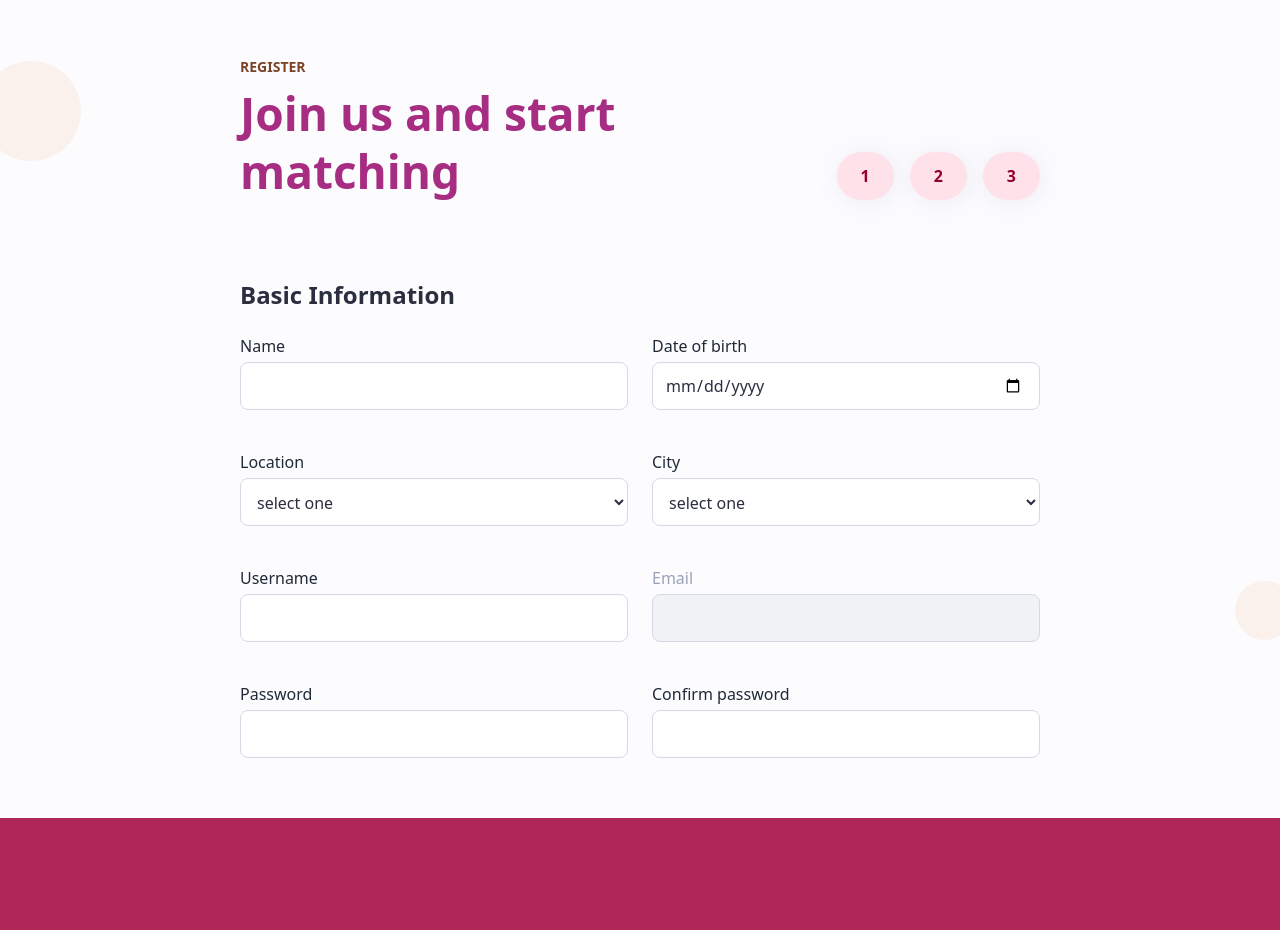
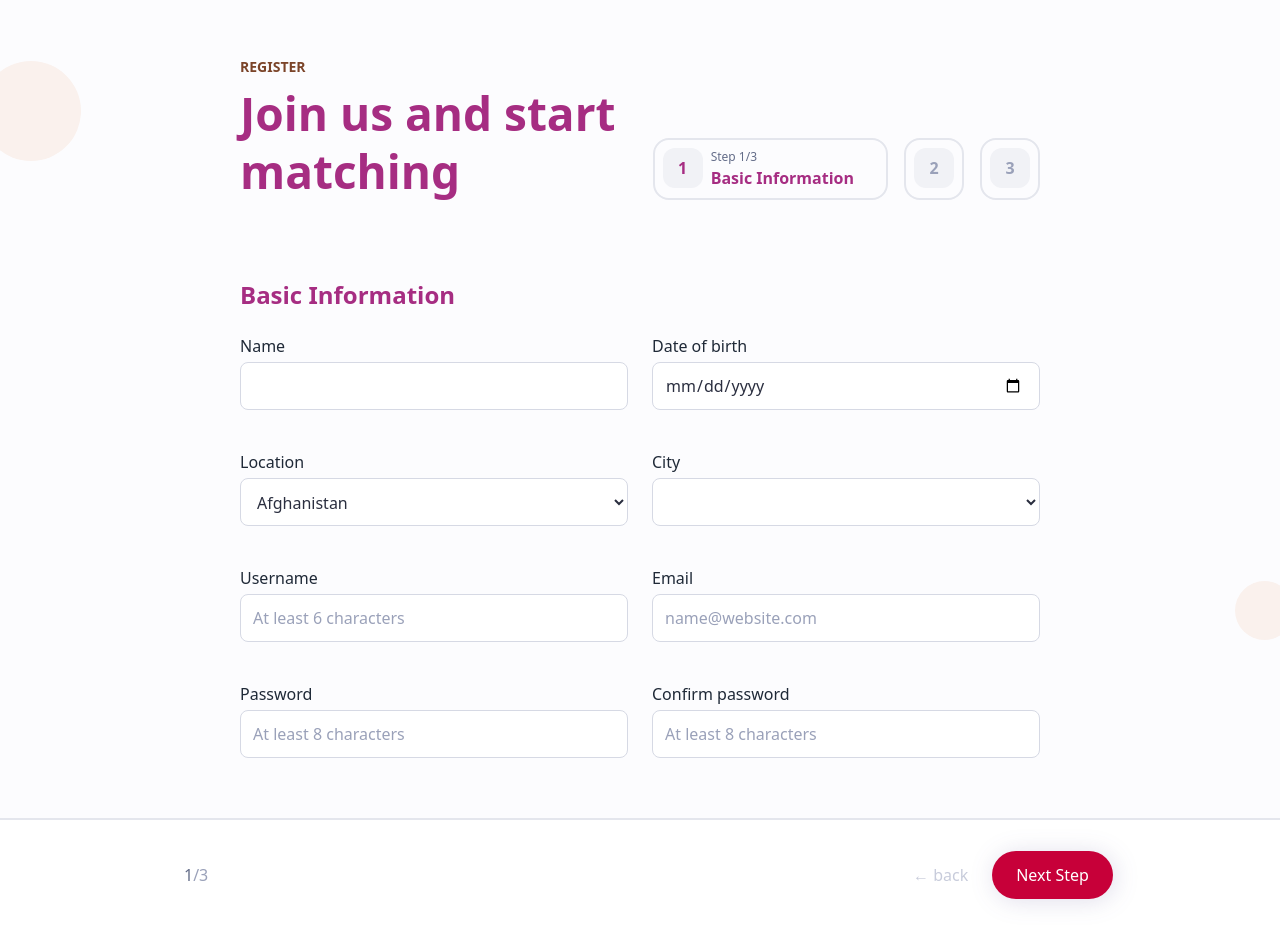
Before and after one commit to spudjee123/merry-match, a React (Vite) app in the folder client/: page /register in a window 1280 px wide. Shown: the part 140-1070 px from the top of the page. Built offline with nearby package versions, Linux system fonts and the light colour scheme.

Commit message:
style: finish style register page

```diff
--- a/client/src/App.jsx
+++ b/client/src/App.jsx
@@ -23,6 +23,7 @@ function App() {
           <Route path="/package/edit" element={<EditPackage />} />
           <Route path="/user/:userId/edit" element={<EditProfilePage />} />
           <Route path="/register" element={<RegisterPage />} />
+          <Route path="/login" element={<Login />} />
 
           {/* <Route path="/page" element={<Page />} /> */}
         </Routes>
--- a/client/src/components/non-user/register-form.jsx
+++ b/client/src/components/non-user/register-form.jsx
@@ -1,12 +1,5 @@
 import { useEffect, useState } from "react";
 import * as countryDB from "../../assets/test-data/Countrydata.json";
-import exit_icon from "../../assets/icons/cancel-icon.png";
-import back_icon from "../../assets/icons/back-vector-icon.png";
-import next_icon from "../../assets/icons/next-vector-icon.png";
-import location_icon from "../../assets/icons/location-icon.png";
-import reject_icon from "../../assets/icons/reject-icon.png";
-import love_icon from "../../assets/icons/love-icon.png";
-import preview_exit_icon from "../../assets/icons/preview-exit-icon.png";
 
 function RegisterForm() {
   const [hobbiesList, setHobbiesList] = useState([]);
@@ -29,8 +22,24 @@ function RegisterForm() {
   ];
   const [images, setImages] = useState(["", "", "", "", ""]);
   const [step, setStep] = useState(1);
+  const [userInfo, setUserInfo] = useState({
+    name: "",
+    dateOfBirth: "",
+    location: "",
+    city: "",
+    username: "",
+    email: "",
+    password: "",
+    confirmPassword: "",
+    sexIden: "",
+    sexPrefer: "",
+    racePrefer: "",
+    meeting: "",
+    hobbiesList: [],
+    images: { 1: "", 2: "", 3: "", 4: "", 5: "" },
+  });
 
-  console.log(images);
+  console.log(userInfo);
   useEffect(() => {
     setCityList(
       countryDB.data
@@ -39,7 +48,7 @@ function RegisterForm() {
     );
   }, [location]);
   const inputClassName =
-    "h-12 p-3 pr-4 gap-2 rounded-lg border border-gray-400 text-gray-900 bg-white";
+    "h-12 p-3 pr-4 gap-2 rounded-lg border border-gray-400 text-gray-900 bg-white placeholder:text-gray-600";
   const formGroupClassName = "flex flex-col gap-1 w-full";
   const formGroupRowClassName =
     "flex flex-col-reverse gap-6 lg:flex-row-reverse lg:gap-6";
@@ -48,7 +57,7 @@ function RegisterForm() {
     <>
       <form className="">
         <section className="gap-10 lg:gap-20 flex flex-col px-4 py-10 lg:px-60 lg:pt-20 lg:pb-[60px] min-h-[calc(100vh-164px)] lg:min-h-[calc(100vh-200px)]">
-          <section className=" flex justify-between">
+          <section className=" flex flex-col max-lg:gap-[37px] lg:flex-row lg:justify-between">
             <article>
               <h1 className=" text-sm font-semibold leading-[21px] text-beige-700 mb-2">
                 REGISTER
@@ -60,46 +69,99 @@ function RegisterForm() {
                 matching
               </p>
             </article>
-            <div className=" hidden lg:flex justify-end items-end gap-4">
+            <div className="flex lg:justify-end lg:items-end">
+              <div className=" flex gap-2 lg:gap-4 item-center">
                 <button
                   type="button"
-                id="preview-btn"
-                className=" px-6 py-3 bg-red-100 text-red-600 font-bold leading-6 text-center rounded-[99px] drop-shadow-secondary"
+                  id="register-step-1-btn"
+                  className={` rounded-2xl border-2 border-gray-300 p-2 text-purple-500 font-extrabold flex gap-2 ${
+                    step === 1 ? " sm:pr-8 text-nowrap " : " "
+                  }`}
                   onClick={(event) => {
                     event.preventDefault();
                     setStep(1);
                   }}
                 >
+                  <p
+                    className={` w-10 h-10 bg-gray-200 rounded-xl flex items-center justify-center ${
+                      step === 1 ? "" : " text-gray-600"
+                    }`}
+                  >
                     1
+                  </p>
+
+                  {step === 1 ? (
+                    <div className=" text-start">
+                      <p className=" text-gray-700 text-xs leading-[18px] font-medium">
+                        Step {step}/3
+                      </p>
+                      <p>Basic Information</p>
+                    </div>
+                  ) : null}
                 </button>
                 <button
                   type="button"
-                id="preview-btn"
-                className=" px-6 py-3 bg-red-100 text-red-600 font-bold leading-6 text-center rounded-[99px] drop-shadow-secondary"
+                  id="register-step-2-btn"
+                  className={` rounded-2xl border-2 border-gray-300 p-2 text-purple-500 font-extrabold flex gap-2 ${
+                    step === 2 ? " sm:pr-8 text-nowrap " : " "
+                  }`}
                   onClick={(event) => {
                     event.preventDefault();
                     setStep(2);
                   }}
                 >
+                  <p
+                    className={` w-10 h-10 bg-gray-200 rounded-xl flex items-center justify-center ${
+                      step === 2 ? " " : " text-gray-600"
+                    }`}
+                  >
                     2
+                  </p>
+
+                  {step === 2 ? (
+                    <div className=" text-start">
+                      <p className=" text-gray-700 text-xs leading-[18px] font-medium">
+                        Step {step}/3
+                      </p>
+                      <p>Identities and Interests</p>
+                    </div>
+                  ) : null}
                 </button>
                 <button
                   type="button"
-                id="preview-btn"
-                className=" px-6 py-3 bg-red-100 text-red-600 font-bold leading-6 text-center rounded-[99px] drop-shadow-secondary"
+                  id="register-step-3-btn"
+                  className={` rounded-2xl border-2 border-gray-300 p-2 text-purple-500 font-extrabold flex gap-2 ${
+                    step === 3 ? " sm:pr-8 text-nowrap " : " "
+                  }`}
                   onClick={(event) => {
                     event.preventDefault();
                     setStep(3);
                   }}
                 >
+                  <p
+                    className={` w-10 h-10 bg-gray-200 rounded-xl flex items-center justify-center ${
+                      step === 3 ? " " : " text-gray-600 "
+                    }`}
+                  >
                     3
+                  </p>
+
+                  {step === 3 ? (
+                    <div className=" text-start">
+                      <p className=" text-gray-700 text-xs leading-[18px] font-medium">
+                        Step {step}/3
+                      </p>
+                      <p>Upload Photos</p>
+                    </div>
+                  ) : null}
                 </button>
+              </div>
             </div>
           </section>
 
           {step === 1 ? (
             <section>
-              <h2 className="mb-6 font-bold text-2xl leading-[30px] text-gray-900">
+              <h2 className="mb-6 font-bold text-2xl leading-[30px] text-purple-500">
                 Basic Information
               </h2>
               <div className="flex flex-col gap-6 leading-6 lg:gap-10 ">
@@ -108,8 +170,15 @@ function RegisterForm() {
                     <label htmlFor="dateOfBirth">Date of birth</label>
                     <input
                       id="dateOfBirth"
-                      className="h-12 p-3 pr-4 gap-2 rounded-lg border border-gray-400 bg-white text-gray-900"
+                      className="h-12 p-3 pr-4 gap-2 rounded-lg border border-gray-400 bg-white text-gray-900 placeholder:text-gray-600"
                       type="date"
+                      value={userInfo.dateOfBirth}
+                      onChange={(event) =>
+                        setUserInfo({
+                          ...userInfo,
+                          dateOfBirth: event.target.value,
+                        })
+                      }
                       required
                     />
                   </div>
@@ -121,6 +190,10 @@ function RegisterForm() {
                       className={inputClassName}
                       type="text"
                       maxLength="50"
+                      value={userInfo.name}
+                      onChange={(event) =>
+                        setUserInfo({ ...userInfo, name: event.target.value })
+                      }
                       required
                     />
                   </div>
@@ -129,8 +202,15 @@ function RegisterForm() {
                 <div className={formGroupRowClassName}>
                   <div className={formGroupClassName}>
                     <label htmlFor="city">City</label>
-                    <select id="city" className={inputClassName}>
-                      <option selected>select one</option>
+                    <select
+                      id="city"
+                      className={inputClassName}
+                      value={userInfo.city}
+                      defaultValue={"select one"}
+                      onChange={(event) =>
+                        setUserInfo({ ...userInfo, city: event.target.value })
+                      }
+                    >
                       {cityList.map((item, index) => (
                         <option key={index}>{item}</option>
                       ))}
@@ -142,11 +222,15 @@ function RegisterForm() {
                     <select
                       id="location"
                       className={inputClassName}
+                      value={userInfo.location}
                       onChange={(event) => {
                         setLocation(event.target.value);
+                        setUserInfo({
+                          ...userInfo,
+                          location: event.target.value,
+                        });
                       }}
                     >
-                      <option selected>select one</option>
                       {locationDB.map((item, index) => (
                         <option key={index}>{item}</option>
                       ))}
@@ -156,16 +240,12 @@ function RegisterForm() {
 
                 <div className={formGroupRowClassName}>
                   <div className={formGroupClassName}>
-                    <label htmlFor="email" className="text-gray-600">
-                      Email
-                    </label>
+                    <label htmlFor="email">Email</label>
                     <input
                       id="email"
-                      className={
-                        "h-12 p-3 pr-4 gap-2 rounded-lg border border-gray-400 text-gray-900 bg-gray-200"
-                      }
+                      className={inputClassName}
                       type="email"
-                      disabled
+                      placeholder="name@website.com"
                     />
                   </div>
 
@@ -176,6 +256,7 @@ function RegisterForm() {
                       className={inputClassName}
                       type="text"
                       maxLength="6"
+                      placeholder="At least 6 characters"
                       required
                     />
                   </div>
@@ -189,6 +270,7 @@ function RegisterForm() {
                       className={inputClassName}
                       type="password"
                       maxLength="8"
+                      placeholder="At least 8 characters"
                       required
                     />
                   </div>
@@ -197,8 +279,10 @@ function RegisterForm() {
                     <input
                       id="password"
                       className={inputClassName}
+                      value={userInfo.password}
                       type="password"
                       maxLength="8"
+                      placeholder="At least 8 characters"
                       required
                     />
                   </div>
@@ -207,7 +291,7 @@ function RegisterForm() {
             </section>
           ) : step === 2 ? (
             <section>
-              <h2 className="mb-6 font-bold text-2xl leading-[30px] text-gray-900">
+              <h2 className="mb-6 font-bold text-2xl leading-[30px] text-purple-500">
                 Identities and Interests
               </h2>
               <div className={formClassName}>
@@ -362,7 +446,36 @@ function RegisterForm() {
             </section>
           )}
         </section>
-        <footer className=" h-28 bg-red-utility"></footer>
+        <footer className=" h-28 bg-white px-4 lg:px-40 py-8 flex justify-between items-center border-t-2 border-gray-300">
+          <p className=" w-6 lg:w-[72px] h-12 text-gray-700 px-0 lg:px-6 py-3">
+            {step}
+            <span className=" text-gray-600">/3</span>
+          </p>
+          <div className=" w-[220px] lg:w-[207px] h-12 flex items-center gap-6   ">
+            <button
+              type="button"
+              className={`${step === 1 ? "text-gray-500" : "text-red-500"}`}
+              disabled={step === 1}
+              onClick={(event) => {
+                event.preventDefault();
+                setStep(step - 1);
+              }}
+            >
+              &larr; back
+            </button>
+            <button
+              className=" h-12 px-6 py-3 bg-red-500 drop-shadow-primary text-white rounded-[99px]"
+              type={step === 3 ? "submit" : "button"}
+              onClick={(event) => {
+                step === 3
+                  ? setStep(3)
+                  : (event.preventDefault(), setStep(step + 1));
+              }}
+            >
+              {step === 3 ? "Confirm" : "Next Step"}
+            </button>
+          </div>
+        </footer>
       </form>
     </>
   );
```
Lines whose indentation alone changed are shown as unchanged.
